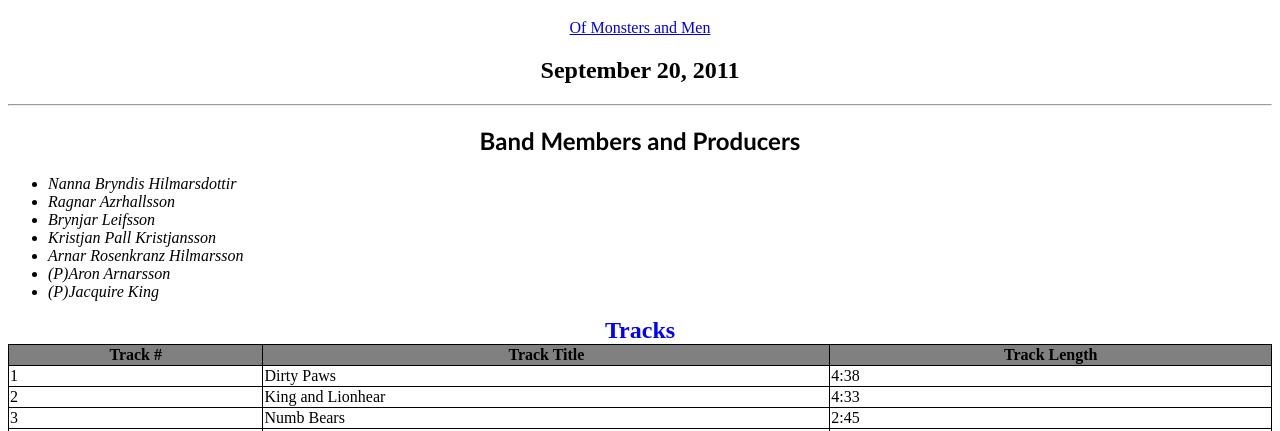
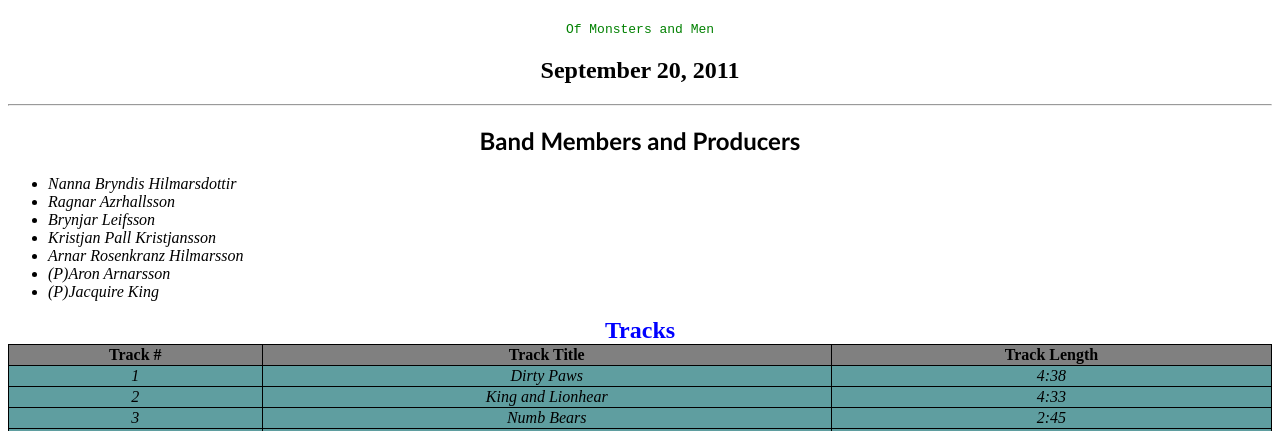
Before and after one commit to LMstephencostello/GFCWebProject1, a plain HTML site: page albumPage.html in a window 1280 px wide. Shown: the part 369-800 px from the top of the page. Drawn offline with Linux system fonts and the light colour scheme.

Commit message:
updated links and table in album

```diff
--- a/albumPage.html
+++ b/albumPage.html
@@ -7,6 +7,7 @@
                 border:1px solid black;
                 border-collapse:collapse;
                 width: 100%;
+                background-color:cadetblue;
             }
             th {
                 border: 1px solid black;
@@ -14,6 +15,32 @@
             }
             td {
                 border: 1px solid black;
+                font-style:italic;
+                text-align:center;
+            }
+
+            a {
+            font-family: monospace;
+            font-weight: none;
+            text-decoration: none;
+            }
+
+            a:link {
+            color: Green;
+            }
+
+            a:visited {
+            color: Red;
+            }
+
+            a:hover {
+            background-color: aquamarine;
+            font-family: cursive;
+            text-decoration: underline;
+            }
+
+            a:active {
+            font-weight: bold;
             }
         </style>
         <title>OMAM</title>
```
